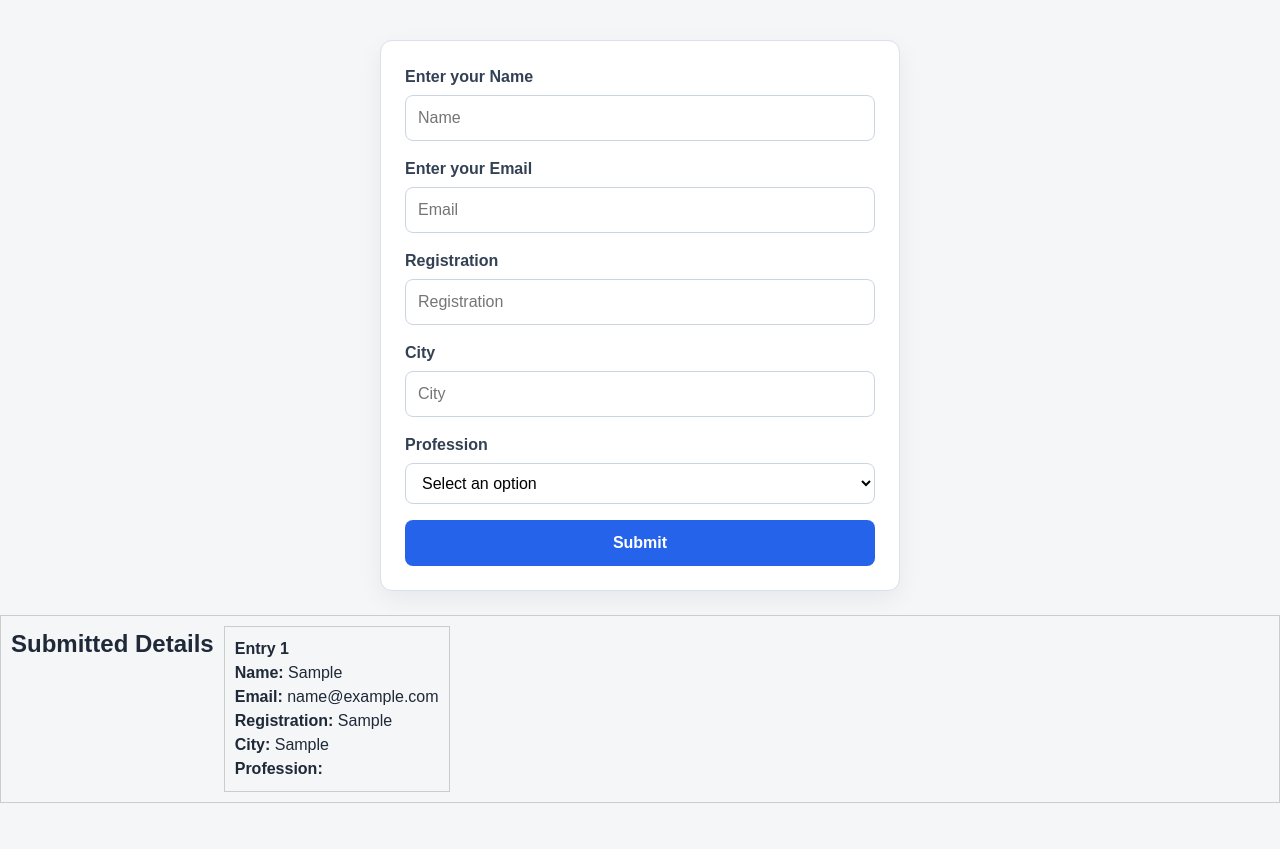
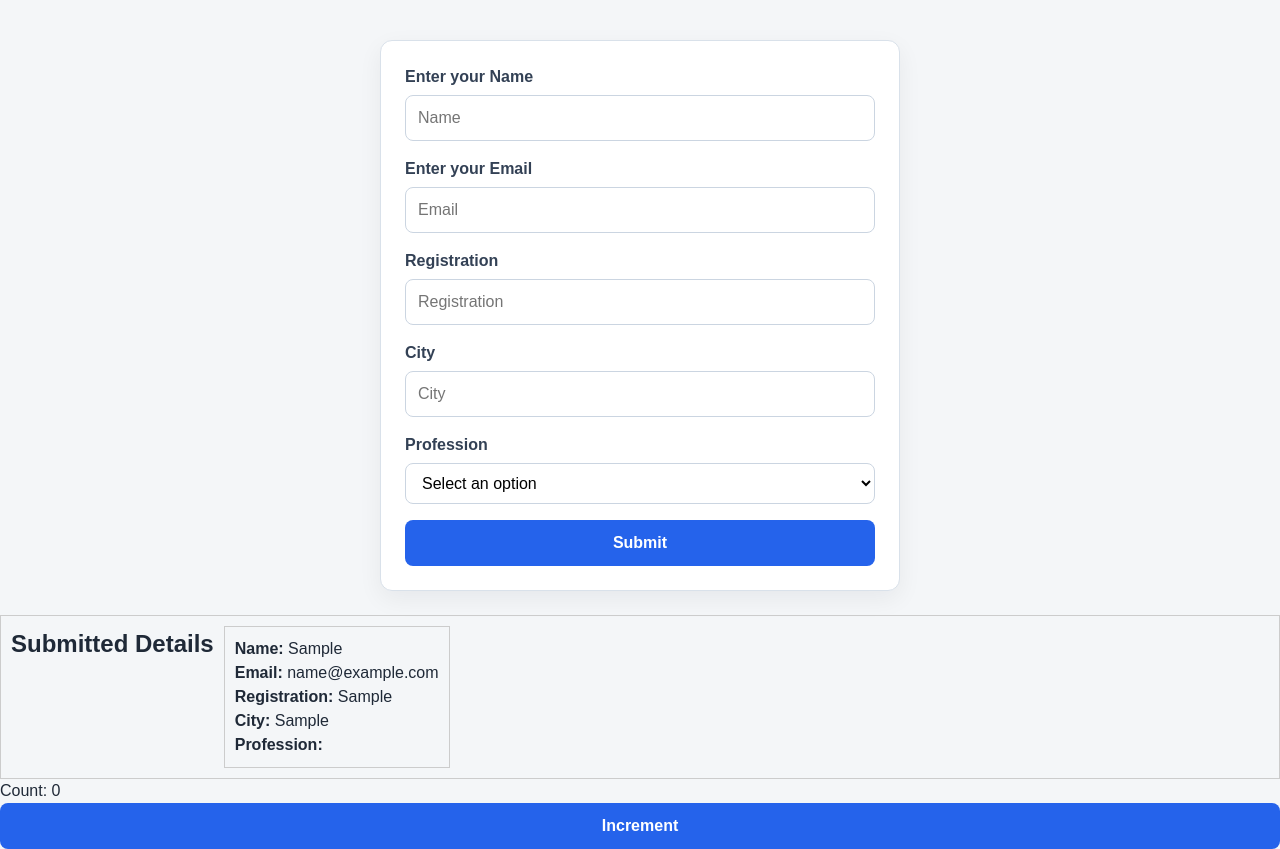
Before and after one commit to animeshtripathii/Summer_Pep_Classes, a React (Vite) app in the folder React/: page / in a window 1280 px wide. Both pictures are taken after typing "Sample", "name@example.com", "Sample", "Sample" into the empty fields and a click on the button "Submit". Before the commit the page ends 803 px from the top, so only its background shows below. Built offline with nearby package versions, Linux system fonts and the light colour scheme.

Commit message:
Today we learn about class components and its lifecycle

```diff
--- a/React/src/App.jsx
+++ b/React/src/App.jsx
@@ -1,6 +1,7 @@
 import { useState } from 'react'
 import './App.css'
 import Form from './component/Form'
+import ClassComponent from './component/ClassComponent'
 
 function App() {
   const [count, setCount] = useState(0)
@@ -19,6 +20,7 @@ function App() {
     <button onClick={Decrement}>Decrement</button>
     <button onClick={() => setCount(0)}>Reset</button> */}
     <Form/>
+    <ClassComponent/>
     </>
   )
 }
--- /dev/null
+++ b/React/src/component/ClassComponent.jsx
@@ -0,0 +1,22 @@
+import React from 'react';
+class Counter extends React.Component {
+    state = {
+        count: 0
+    };
+
+    increment = () => {
+        this.setState((prevState) => ({
+            count: prevState.count + 1
+        }));
+    }
+
+    render() {
+        return (
+            <div>
+                <p>Count: {this.state.count}</p>
+                <button onClick={this.increment}>Increment</button>
+            </div>
+        );
+    }
+}
+export default Counter;
--- a/React/src/component/Form.jsx
+++ b/React/src/component/Form.jsx
@@ -1,4 +1,4 @@
-import { useState } from "react";
+import { useEffect, useState } from "react";
 import "../app.css";
 
 
@@ -8,7 +8,14 @@ function Form(){
     const [reg, setReg] = useState("");
     const [city, setCity] = useState("");
     const [option, setOption] = useState("");
-    const [submittedData, setSubmittedData] = useState([]);
+    const [submittedData, setSubmittedData] = useState(() => {
+        const savedData = localStorage.getItem("submittedData");
+        return savedData ? JSON.parse(savedData) : [];
+    });
+
+    useEffect(() => {
+        localStorage.setItem("submittedData", JSON.stringify(submittedData));
+    }, [submittedData]);
 
     const handleSubmit = (e) => {
         e.preventDefault();
@@ -20,8 +27,7 @@ function Form(){
             option,
         };
 
-        setSubmittedData((prevData) => [...prevData, newEntry]);
-
+      setSubmittedData((prev)=>[...prev,newEntry]);
         setName("");
         setEmail("");
         setReg("");
@@ -81,12 +87,10 @@ function Form(){
         </form>
 
         {submittedData.length > 0 && (
-
             <div style={{ marginTop: "20px", border: "1px solid #ccc", padding: "10px" ,display:"flex",flexDirection:"row",gap:"10px"}}>
                <h2>Submitted Details</h2>
-                {submittedData.map((entry, index) => (
-                    <div key={index} style={{border: "1px solid #ccc", padding: "10px"}}>
-                        <p><strong>Entry {index + 1}</strong></p>
+                {submittedData.map((entry) => (
+                    <div  style={{border: "1px solid #ccc", padding: "10px"}}>
                         <p><strong>Name:</strong> {entry.name}</p>
                         <p><strong>Email:</strong> {entry.email}</p>
                         <p><strong>Registration:</strong> {entry.reg}</p>
```
